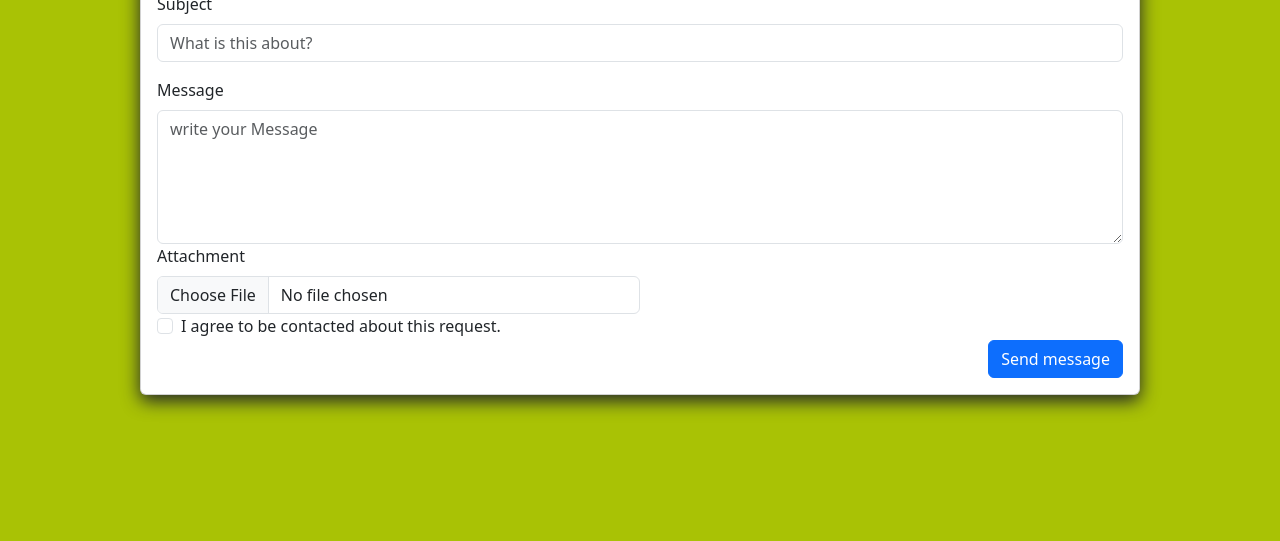
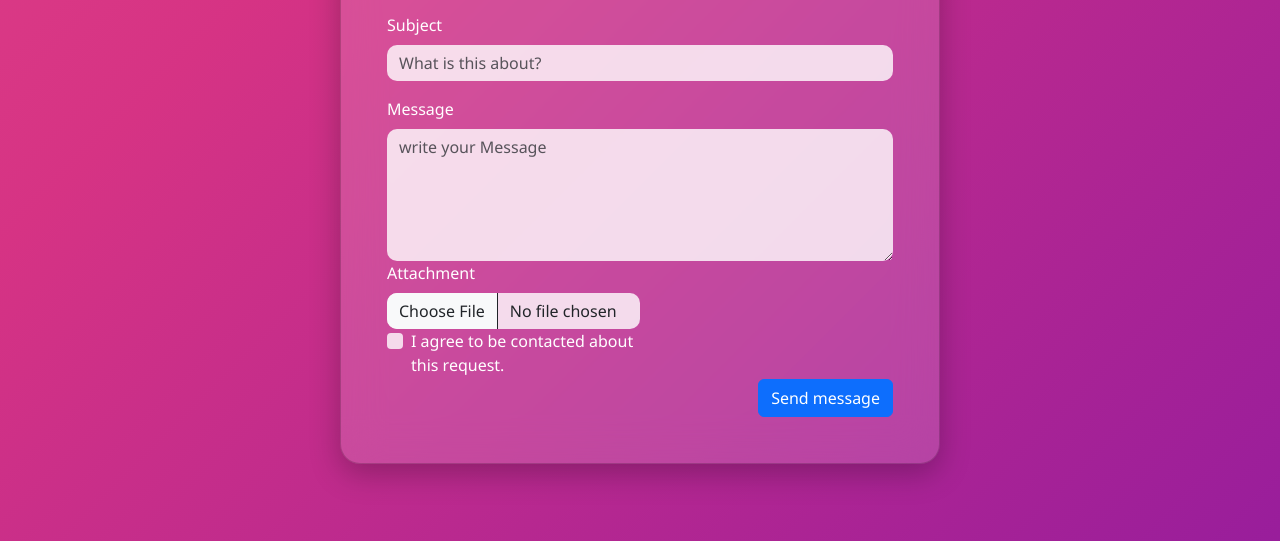
Before and after one commit to anushka32200/contact-form, a plain HTML site: page index.html in a window 1280 px wide. Shown: the part 259-800 px from the top of the page. Drawn offline with nearby package versions, Linux system fonts and the light colour scheme.

Commit message:
Update index.html

```diff
--- a/index.html
+++ b/index.html
@@ -6,9 +6,69 @@
   <title>Contact Form</title>
    <link href="https://cdn.jsdelivr.net/npm/bootstrap@5.3.7/dist/css/bootstrap.min.css" rel="stylesheet">
 <style>
-  body{ background: #a9c205;}
-  .demo-wrap{ max-width: 1000px; margin: 36px auto;}
-  .form-card { box-shadow: 0 6px 18px;}
+  body {
+      background: linear-gradient(-45deg, #6a0dad, #d63384, #ff6f91, #845ec2);
+      background-size: 400% 400%;
+      animation: gradientMove 10s ease infinite;
+      min-height: 100vh;
+      display: flex;
+      align-items: center;
+      justify-content: center;
+      padding: 20px;
+      font-family: 'Segoe UI', sans-serif;
+    }
+    @keyframes gradientMove {
+      0% {background-position: 0% 50%;}
+      50% {background-position: 100% 50%;}
+      100% {background-position: 0% 50%;}
+    }
+    .form-card {
+      backdrop-filter: blur(20px);
+      background: rgba(255, 255, 255, 0.15);
+      border-radius: 20px;
+      padding: 30px;
+      width: 100%;
+      max-width: 600px;
+      box-shadow: 0 10px 30px rgba(0,0,0,0.25);
+      animation: fadeIn 0.8s ease-in-out;
+      color: white;
+    }
+    .form-card label {
+      font-weight: 500;
+    }
+    .form-control, .form-check-input {
+      background-color: rgba(255,255,255,0.8);
+      border: none;
+      border-radius: 10px;
+      transition: all 0.3s ease;
+    }
+    .form-control:focus {
+      box-shadow: 0 0 8px #ff6f91;
+      transform: scale(1.02);
+    }
+    .btn-gradient {
+      background: linear-gradient(45deg, #ff6f91, #845ec2);
+      border: none;
+      transition: all 0.3s ease;
+    }
+    .btn-gradient:hover {
+      background: linear-gradient(45deg, #845ec2, #ff6f91);
+      transform: scale(1.05);
+    }
+    .success-check {
+      font-size: 2rem;
+      color: #00ff88;
+      animation: pop 0.4s ease-in-out;
+    }
+    @keyframes pop {
+      from {transform: scale(0);}
+      to {transform: scale(1);}
+    }
+    @keyframes fadeIn {
+      from {opacity: 0; transform: translateY(20px);}
+      to {opacity: 1; transform: translateY(0);}
+    }
+  </style>
 </style>
 </head>
 <body>
@@ -89,4 +149,5 @@
   });
 </script>
 </body>
+
 </html>
```
